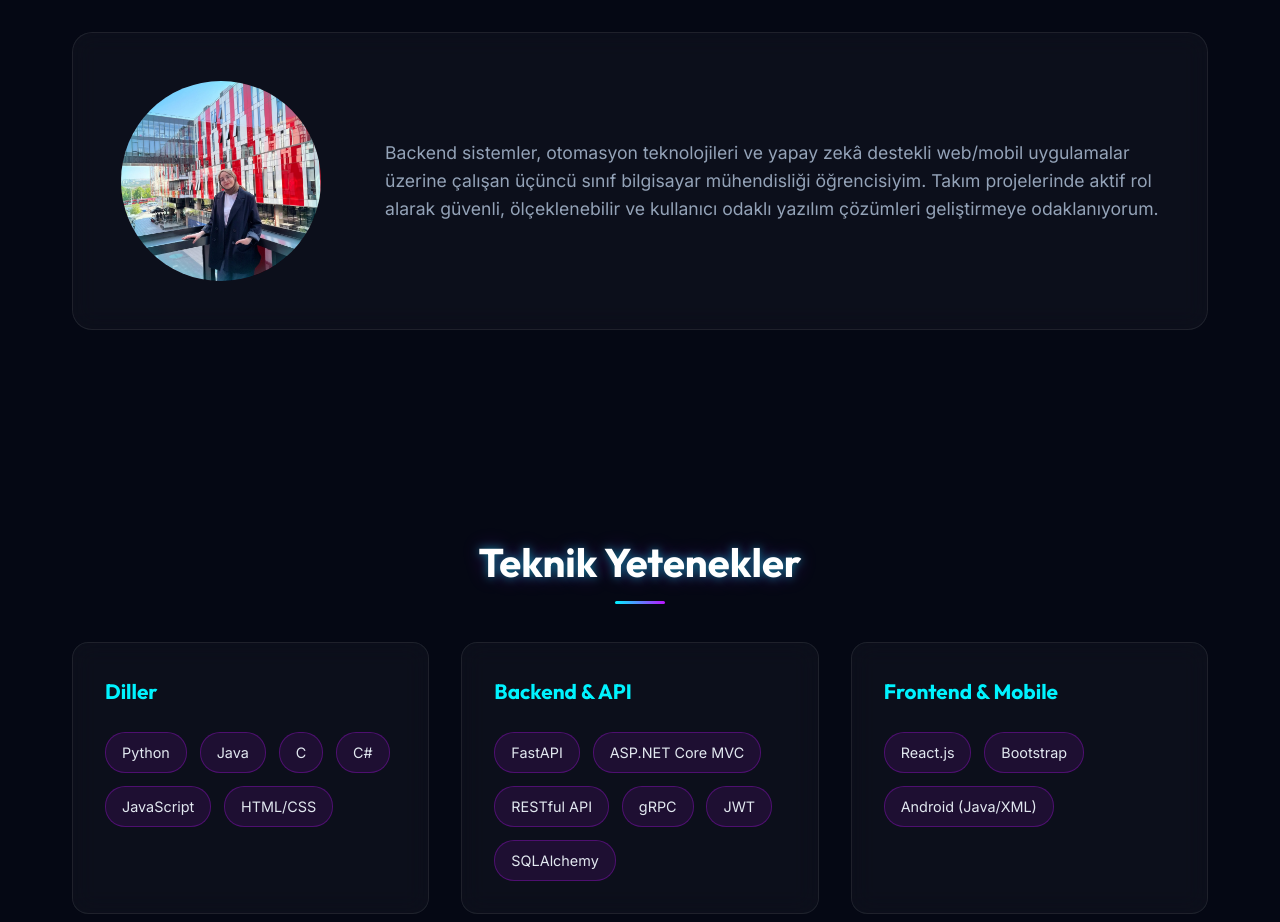
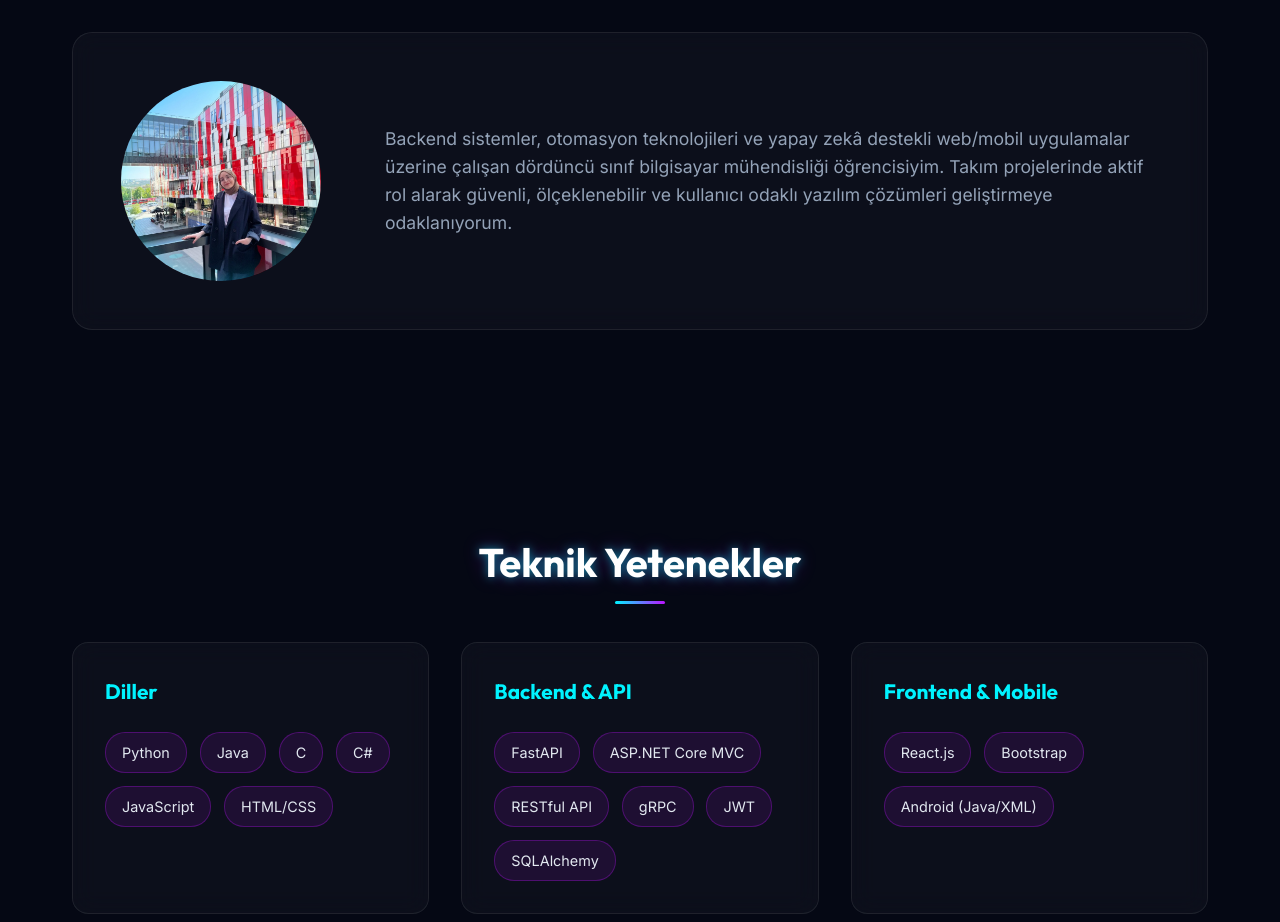
Before and after one commit to Aleyna134/portfolio-website, a plain HTML site: page index.html in a window 1280 px wide. Shown: the part 980-1902 px from the top of the page. Drawn offline with Linux system fonts and the light colour scheme.

Commit message:
edit: update student year to fourth-year in about section

```diff
--- a/index.html
+++ b/index.html
@@ -62,7 +62,7 @@
                     <img src="profile.jpg" alt="Aleyna Karaağaç" class="profile-photo">
                 </div>
                 <div class="about-text">
-                    <p data-i18n="about_text">Backend sistemler, otomasyon teknolojileri ve yapay zekâ destekli web/mobil uygulamalar üzerine çalışan üçüncü sınıf bilgisayar mühendisliği öğrencisiyim. Takım projelerinde aktif rol alarak güvenli, ölçeklenebilir ve kullanıcı odaklı yazılım çözümleri geliştirmeye odaklanıyorum.</p>
+                    <p data-i18n="about_text">Backend sistemler, otomasyon teknolojileri ve yapay zekâ destekli web/mobil uygulamalar üzerine çalışan dördüncü sınıf bilgisayar mühendisliği öğrencisiyim. Takım projelerinde aktif rol alarak güvenli, ölçeklenebilir ve kullanıcı odaklı yazılım çözümleri geliştirmeye odaklanıyorum.</p>
                 </div>
             </div>
         </div>
--- a/script.js
+++ b/script.js
@@ -11,7 +11,7 @@ const translations = {
         hero_tagline: "Web ve mobil platformlarda yüksek performanslı sistemler ve yenilikçi yapay zekâ çözümleri geliştiriyorum.",
         hero_cta: "Projelerimi Gör",
         about_title: "Hakkımda",
-        about_text: "Backend sistemler, otomasyon teknolojileri ve yapay zekâ destekli web/mobil uygulamalar üzerine çalışan üçüncü sınıf bilgisayar mühendisliği öğrencisiyim. Takım projelerinde aktif rol alarak güvenli, ölçeklenebilir ve kullanıcı odaklı yazılım çözümleri geliştirmeye odaklanıyorum.",
+        about_text: "Backend sistemler, otomasyon teknolojileri ve yapay zekâ destekli web/mobil uygulamalar üzerine çalışan dördüncü sınıf bilgisayar mühendisliği öğrencisiyim. Takım projelerinde aktif rol alarak güvenli, ölçeklenebilir ve kullanıcı odaklı yazılım çözümleri geliştirmeye odaklanıyorum.",
         skills_title: "Teknik Yetenekler",
         skill_lang: "Diller",
         skill_backend: "Backend & API",
@@ -81,7 +81,7 @@ const translations = {
         hero_tagline: "Developing high-performance systems and innovative AI solutions across web and mobile platforms.",
         hero_cta: "View My Work",
         about_title: "About Me",
-        about_text: "I am a third-year computer engineering student specializing in backend systems, automation technologies, and AI-powered web/mobile applications. I focus on developing secure, scalable, and user-centric software solutions by taking active roles in team projects.",
+        about_text: "I am a fourth-year computer engineering student specializing in backend systems, automation technologies, and AI-powered web/mobile applications. I focus on developing secure, scalable, and user-centric software solutions by taking active roles in team projects.",
         skills_title: "Technical Skills",
         skill_lang: "Languages",
         skill_backend: "Backend & API",
```
